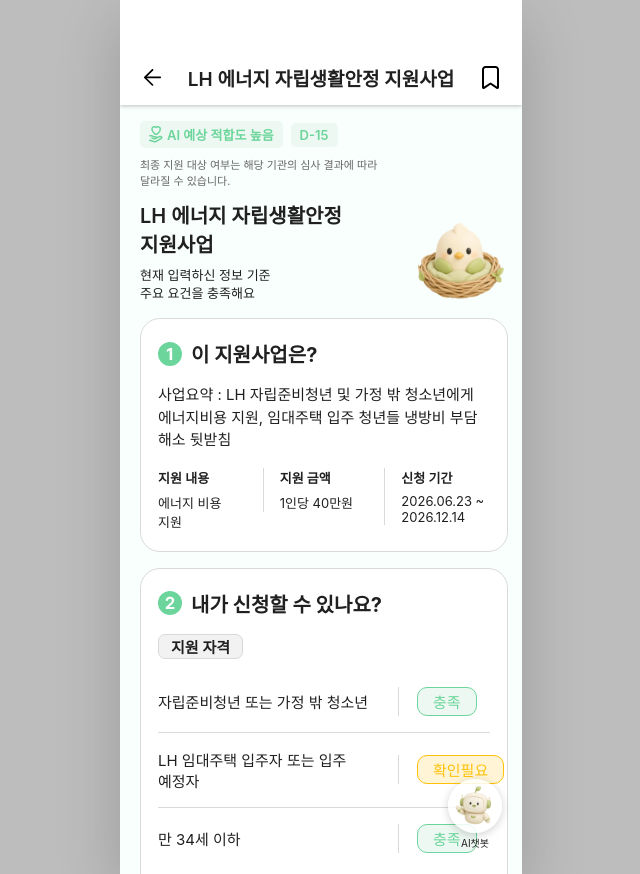
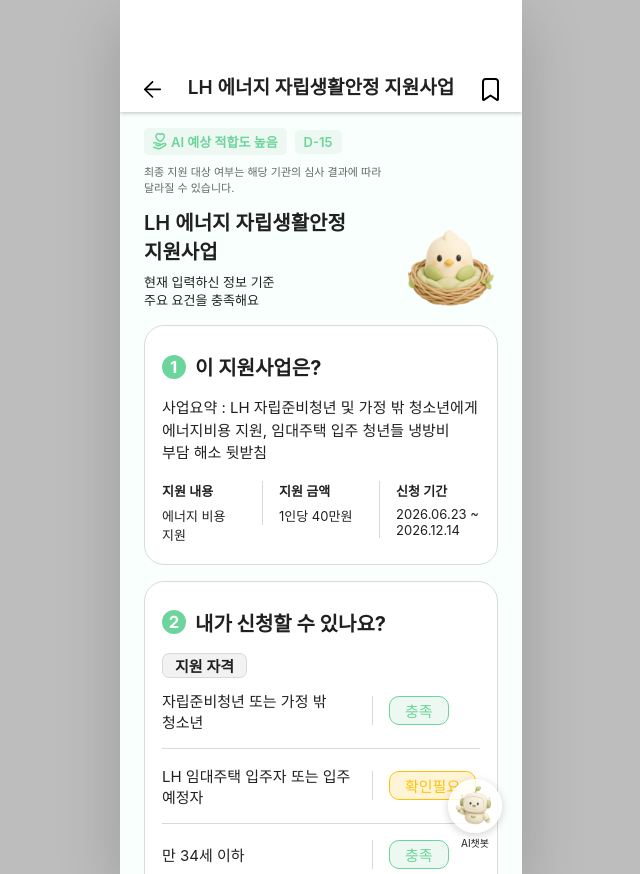
Before and after one commit to DWLLCH/DWLLCH_FE, a React (Create React App) app: page /support/1 in a window 1280 px wide. Shown: the whole page, without its empty margins (319-959 px from the left). Built offline with nearby package versions, Linux system fonts and the light colour scheme; a web font is replaced by a local one.

Commit message:
fix: 상세 페이지 헤더 정렬, 본문 여백, 체크박스 색상 수정

```diff
--- a/src/constants/policyDetail.js
+++ b/src/constants/policyDetail.js
@@ -1,5 +1,5 @@
 const DEFAULT_DETAIL = {
-  disclaimer: '최종 지원 대상 여부는 해당 기관의 심사 결과에 따라 달라질 수 있습니다.',
+  disclaimer: '최종 지원 대상 여부는 해당 기관의 심사 결과에 따라 달라질 수 있습니다.',
   summary: '사업요약 : 자립준비청년을 위한 다양한 생활 안정 지원을 제공하는 사업이에요.',
   supportInfo: [
     { label: '지원 내용', value: '생활 안정 지원' },
@@ -24,7 +24,7 @@ const DEFAULT_DETAIL = {
 
 const POLICY_DETAILS = {
   1: {
-    disclaimer: '최종 지원 대상 여부는 해당 기관의 심사 결과에 따라 달라질 수 있습니다.',
+    disclaimer: '최종 지원 대상 여부는 해당 기관의 심사 결과에 따라 달라질 수 있습니다.',
     summary:
       '사업요약 : LH 자립준비청년 및 가정 밖 청소년에게 에너지비용 지원, 임대주택 입주 청년들 냉방비 부담 해소 뒷받침',
     supportInfo: [
--- a/src/styles/Button.css
+++ b/src/styles/Button.css
@@ -1,4 +1,7 @@
 .btn {
+  display: flex;
+  align-items: center;
+  justify-content: center;
   height: 45px;
   padding: 0 24px;
   border: none;
@@ -7,6 +10,7 @@
   color: #fff;
   font-size: 18px;
   font-weight: 500;
+  line-height: 1;
   cursor: pointer;
   transition:
     background-color 0.15s ease,
--- a/src/styles/Checkbox.css
+++ b/src/styles/Checkbox.css
@@ -1,4 +1,5 @@
 .checkbox {
+  position: relative;
   display: inline-flex;
   flex-shrink: 0;
   cursor: pointer;
@@ -28,11 +29,15 @@
   background-color: #fff;
 }
 
+.checkbox-input:checked + .checkbox-box {
+  border-color: #6cd59b;
+}
+
 .checkbox-box::after {
   content: '';
   width: 11px;
   height: 9px;
-  background-color: #000;
+  background-color: #6cd59b;
   mask-image: url(../assets/check.svg);
   mask-size: contain;
   mask-repeat: no-repeat;
--- a/src/styles/DetailSection.css
+++ b/src/styles/DetailSection.css
@@ -1,6 +1,6 @@
 .detail-section {
   margin-bottom: 16px;
-  padding: 20px 17px;
+  padding: 26px 17px 20px;
   border: 1px solid #d9d9d9;
   border-radius: 20px;
   background-color: #fff;
--- a/src/styles/PolicyDetail.css
+++ b/src/styles/PolicyDetail.css
@@ -13,8 +13,8 @@
   display: flex;
   align-items: flex-end;
   gap: 8px;
-  min-height: 105px;
-  padding: 20px 16px 12px;
+  min-height: 112px;
+  padding: 0 16px 7px;
   box-sizing: border-box;
   background-color: #fff;
   box-shadow: 0 0.5px 4px rgba(0, 0, 0, 0.25);
@@ -45,7 +45,7 @@
 .detail-header h1 {
   flex: 1;
   display: -webkit-box;
-  margin: 0;
+  margin: 0 0 4px;
   overflow: hidden;
   font-size: 19px;
   font-weight: 600;
@@ -60,7 +60,7 @@
 .detail-body {
   flex: 1;
   overflow-y: auto;
-  padding: 16px 14px 100px 20px;
+  padding: 16px 24px 100px;
   scrollbar-width: none;
 }
 
@@ -162,6 +162,10 @@
   border-bottom: 1px solid #d9d9d9;
 }
 
+.detail-eligibility-item:first-child {
+  padding-top: 0;
+}
+
 .detail-eligibility-item:last-child {
   border-bottom: none;
   padding-bottom: 4px;
@@ -178,8 +182,8 @@
   display: flex;
   flex-shrink: 0;
   justify-content: flex-start;
-  width: 92px;
-  padding-left: 18px;
+  width: 108px;
+  padding-left: 16px;
   border-left: 1px solid #d9d9d9;
 }
 
```
